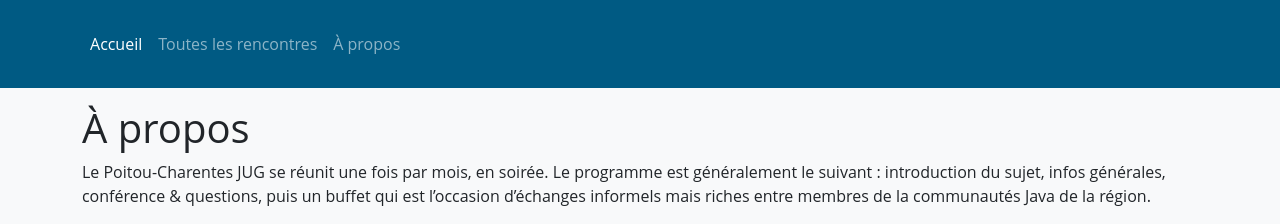
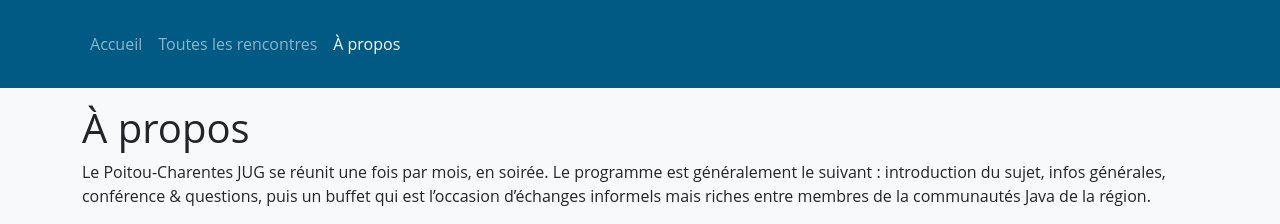
Before and after one commit to Serli/poitoucharentesjug.org, a Jekyll site: the page built from a-propos.md, in a window 1280 px wide. Shown: the top 224 px of the page. Built offline with Jekyll 4.4.1, drawn with Linux system fonts in a browser that asks for light colours.

Commit message:
Gestion des liens 'active' dans la nav

```diff
--- a/_layouts/default.html
+++ b/_layouts/default.html
@@ -23,13 +23,13 @@
                 <div class="collapse navbar-collapse" id="navbarSupportedContent">
                     <ul class="navbar-nav me-auto mb-2 mb-lg-0">
                         <li class="nav-item">
-                            <a class="nav-link active" aria-current="page" href="{{ "/" | relative_url }}">Accueil</a>
+                            <a class="nav-link {% if '/' == page.url %}active{% endif %}" href="{{ "/" | relative_url }}">Accueil</a>
                         </li>
                         <li class="nav-item">
-                            <a class="nav-link" href="{{ "/rencontres" | relative_url }}">Toutes les rencontres</a>
+                            <a class="nav-link {% if '/rencontres/' == page.url %}active{% endif %}" href="{{ "/rencontres" | relative_url }}">Toutes les rencontres</a>
                         </li>
                         <li class="nav-item">
-                            <a class="nav-link" href="{{ "/a-propos" | relative_url }}">À propos</a>
+                            <a class="nav-link {% if '/a-propos/' == page.url %}active{% endif %}" href="{{ "/a-propos" | relative_url }}">À propos</a>
                         </li>
                     </ul>
                 </div>
```
